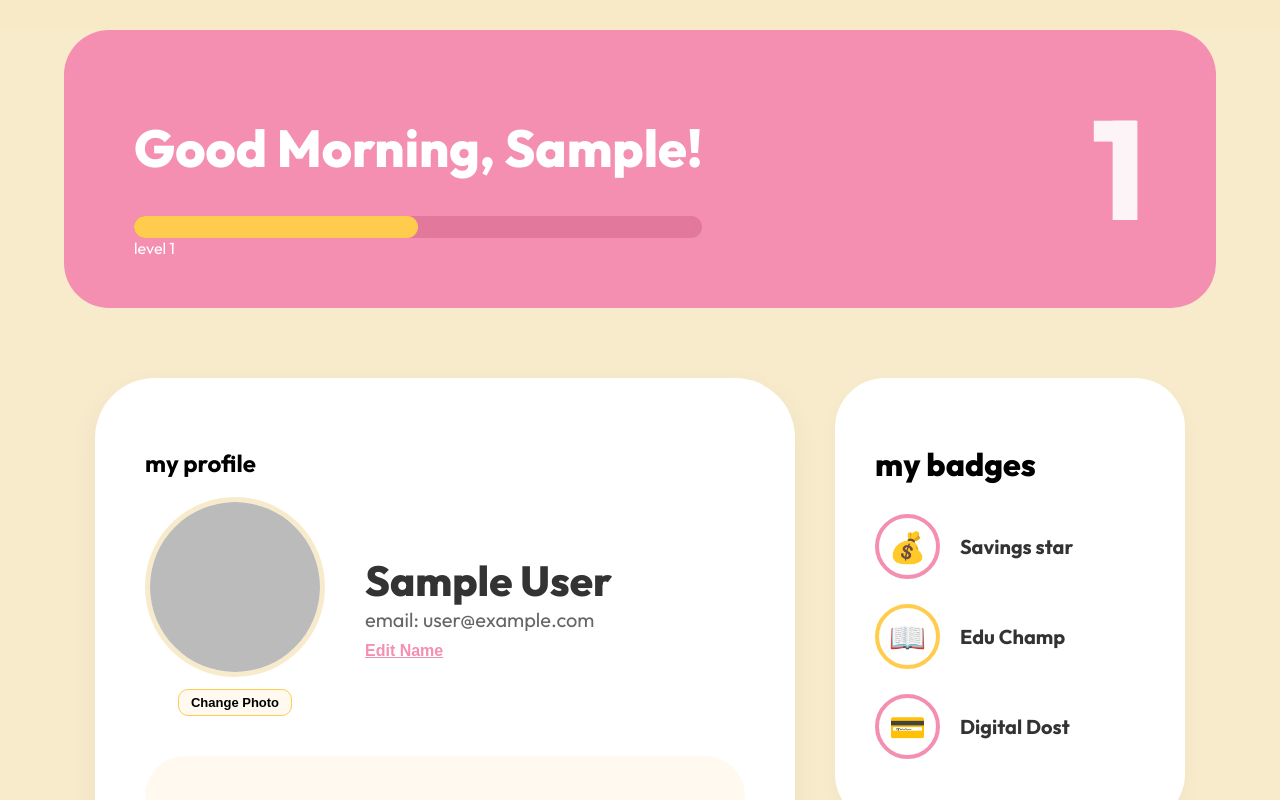
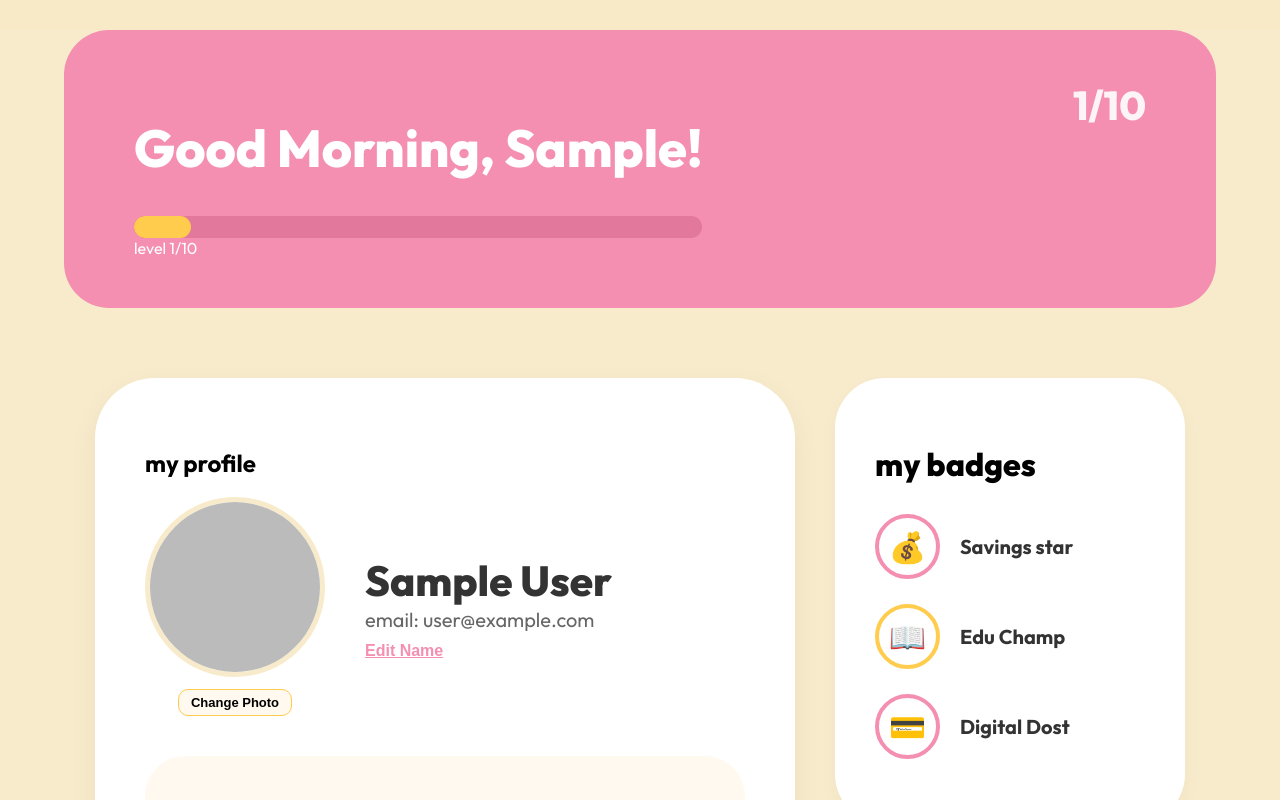
Before and after one commit to Piyusha942007/Arthika, a React (Vite) app in the folder client/: page /profile in a window 1280 px wide. Shown: the top 800 px of the page. Built offline with nearby package versions, Linux system fonts and the light colour scheme; no server answers; sample sign-in values are in the browser's storage.

Commit message:
Updated the profile page

```diff
--- a/client/src/pages/Profile/Profile.jsx
+++ b/client/src/pages/Profile/Profile.jsx
@@ -68,6 +68,10 @@ const Profile = () => {
 
     if (!isLoaded || !userData) return <div className="loading-screen">Loading Arthika...</div>;
 
+    const currentLevel = userData?.level || 1;
+    const totalLevels = 10;
+    const progressPercentage = (currentLevel / totalLevels) * 100;
+
     const daysInMonth = Array.from({ length: 31 }, (_, i) => i + 1);
     const dayLabels = ['Sunday', 'Monday', 'Tuesday', 'Wednesday', 'Thursday', 'Friday', 'Saturday'];
 
@@ -118,20 +122,31 @@ const Profile = () => {
 
 <div className="hero-banner">
     <div className="hero-left">
-
-                    {/* ✅ Greeting updated here */}
+        {/* Dynamic Greeting */}
         <h1 className="hero-greet">{greeting}, {user.firstName || "Friend"}!</h1>
 
         <div className="hero-progress-row">
             <div className="hero-progress-track">
-                            <div className="hero-progress-fill" style={{ width: '50%' }}></div>
+                <div
+                    className="hero-progress-fill"
+                    style={{
+                        width: `${progressPercentage}%`,
+                        transition: "width 0.5s ease-in-out"
+                    }}
+                ></div>
             </div>
-                        <span className="hero-level-text">level 1</span>
+            {/* ✅ Updated to show currentLevel/totalLevels (e.g., 1/10) */}
+            <span className="hero-level-text">level {currentLevel}/{totalLevels}</span>
         </div>
     </div>
-                <div className="hero-right"><div className="hero-big-num">1</div></div>
+
+    <div className="hero-right">
+        {/* ✅ Updated big number to show currentLevel/totalLevels */}
+        <div className="hero-big-num" style={{ fontSize: '40px' }}>
+            {currentLevel}/{totalLevels}
         </div>
-
+    </div>
+</div>
             <main className="profile-layout">
                 <section className="profile-main-card">
                     <h2 className="card-heading">my profile</h2>
```
Lines whose indentation alone changed are shown as unchanged.
